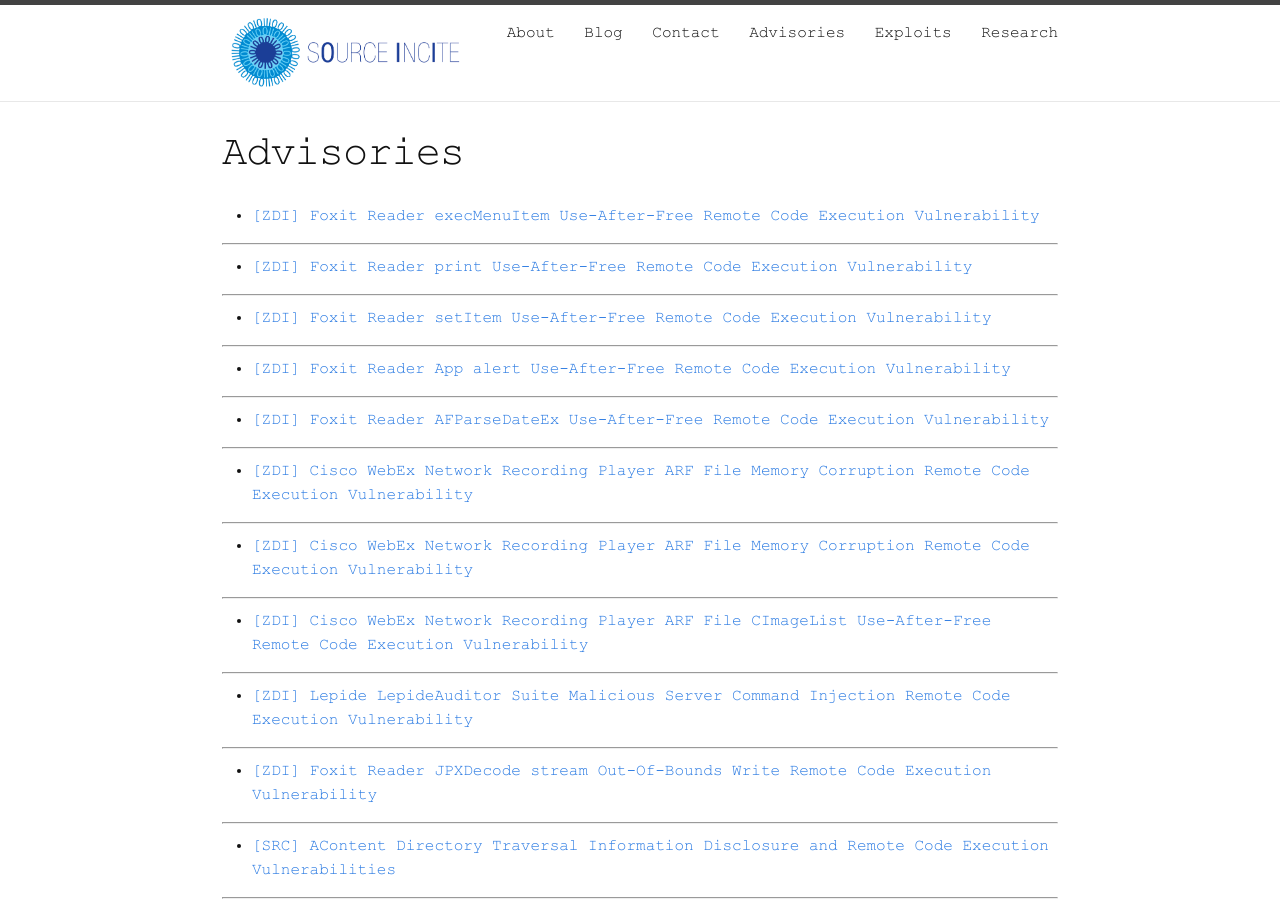
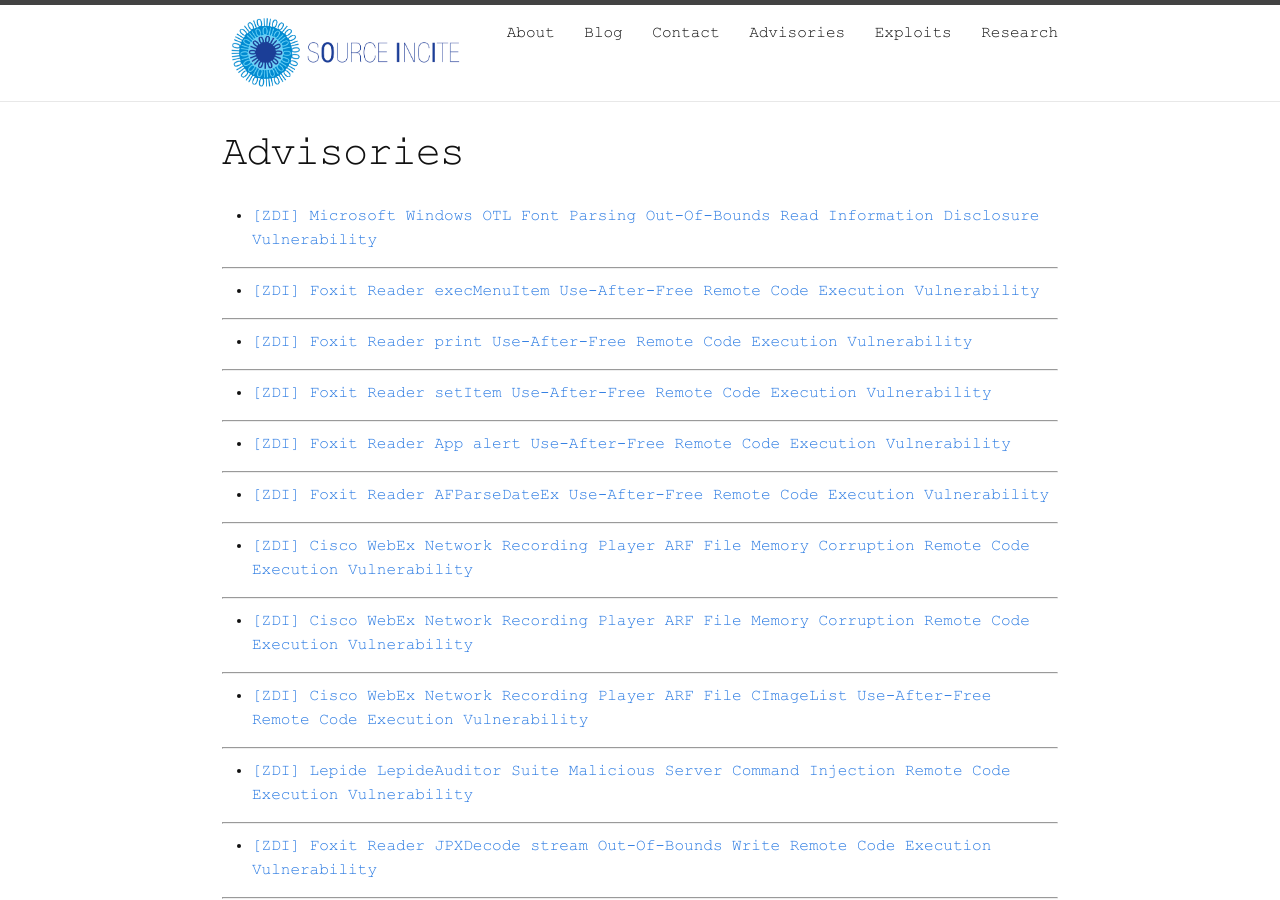
Before and after one commit to sourceincite/sourceincite.github.io, a Jekyll site: the page built from advisories/index.md, in a window 1280 px wide and 900 px high. Built offline with Jekyll 4.4.1, drawn with Linux system fonts in a browser that asks for light colours.

Commit message:
added OTF bug

```diff
--- a/advisories/index.md
+++ b/advisories/index.md
@@ -2,6 +2,10 @@
 layout: page
 title: Advisories
 permalink: /advisories/
+---
+
+* [[ZDI] Microsoft Windows OTL Font Parsing Out-Of-Bounds Read Information Disclosure Vulnerability](http://www.zerodayinitiative.com/advisories/ZDI-17-488/)
+
 ---
 
 * [[ZDI] Foxit Reader execMenuItem Use-After-Free Remote Code Execution Vulnerability](http://www.zerodayinitiative.com/advisories/ZDI-17-461/)
```
